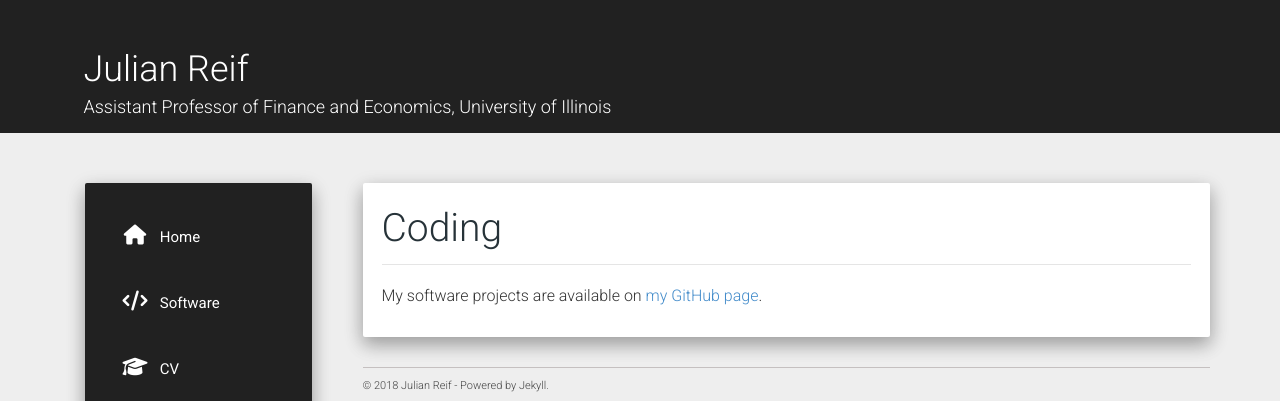
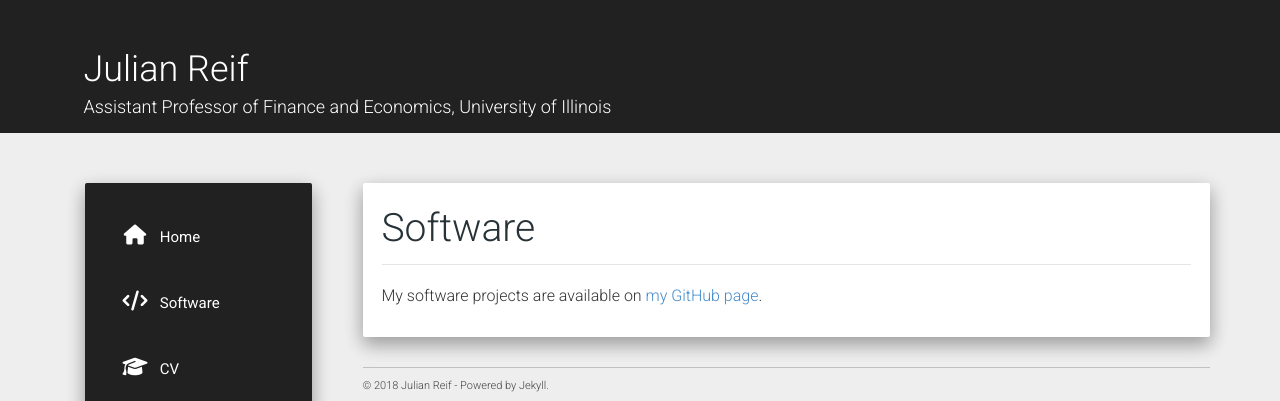
Before and after one commit to reifjulian/reifjulian.github.io, a Jekyll site: the page built from software.md, in a window 1280 px wide. Shown: the top 401 px of the page. Built offline with Jekyll 4.4.1, drawn with Linux system fonts in a browser that asks for light colours; nearby versions of some CDN libraries; comment, search, counter and statistics services are not loaded.

Commit message:
Update software.md

```diff
--- a/software.md
+++ b/software.md
@@ -1,8 +1,8 @@
 ---
 layout: page
-title: Coding
-subtitle: Coding
-permalink: /coding/
+title: Software
+subtitle: Software
+permalink: /software/
 ---
 
 My software projects are available on <a
```
